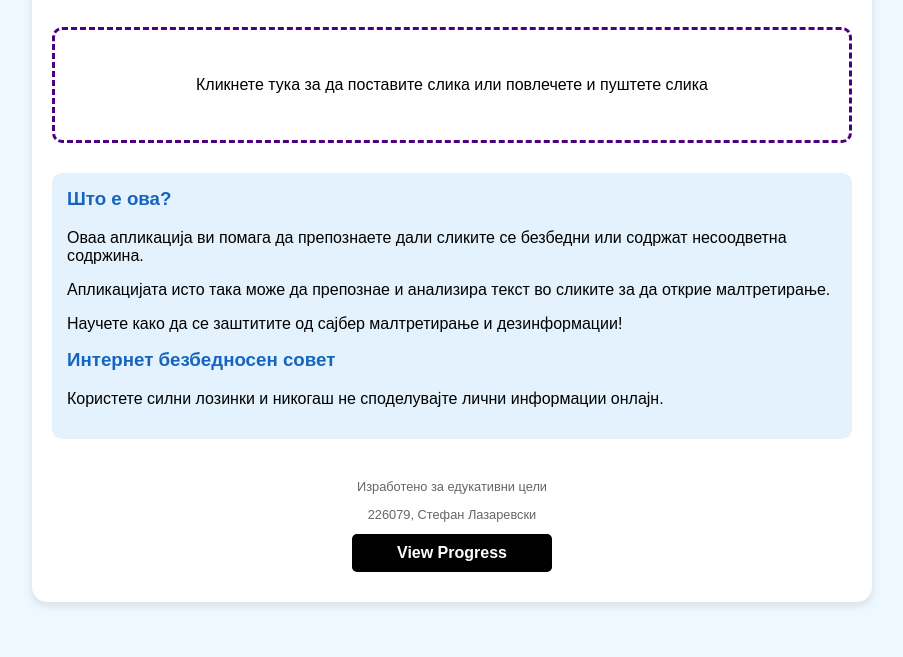
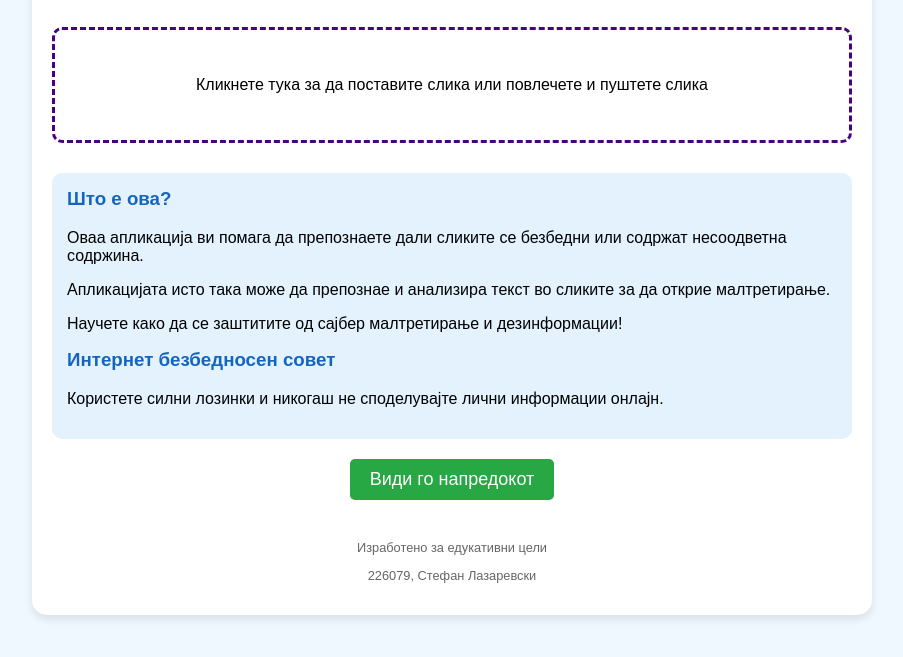
Before and after one commit to stefan-lazarevski/MiK-24-25, a website: page src/index.html in a window 1280 px wide. Shown: the part 135-792 px from the top of the page, without its empty margins (188-1091 px from the left). Drawn offline with Linux system fonts and the light colour scheme.

Commit message:
Fixed button in index.html

```diff
--- a/src/index.html
+++ b/src/index.html
@@ -10,6 +10,28 @@
     <script src="https://cdn.jsdelivr.net/npm/@tensorflow-models/toxicity@1.2.2"></script>
     <script src="https://cdn.jsdelivr.net/npm/tesseract.js@4.1.1/dist/tesseract.min.js"></script>
     <script src="script.js"></script>
+
+    <style>
+        .progress-btn {
+            display: inline-block;
+            margin-top: 20px;
+            padding: 10px 20px;
+            font-size: 18px;
+            color: white;
+            background-color: #28a745;
+            border: none;
+            border-radius: 5px;
+            cursor: pointer;
+            text-decoration: none;
+            transition: transform 0.2s ease-in-out;
+        }
+
+        .progress-btn:hover {
+            background-color: #218838;
+            transform: scale(1.1);
+        }
+
+    </style>
 </head>
 <body>
 <div class="container">
@@ -55,7 +77,7 @@
             <p id="safetyTip">Користете силни лозинки и никогаш не споделувајте лични информации онлајн.</p>
         </div>
     </main>
-
+    <a href="progress.html" class="progress-btn">Види го напредокот</a>
     <footer>
         <p>Изработено за едукативни цели</p>
         <p>226079, Стефан Лазаревски</p>
--- a/src/script.js
+++ b/src/script.js
@@ -21,13 +21,13 @@ document.addEventListener('DOMContentLoaded', async () => {
     // Initialize points system
     initPointsSystem();
 
-    // Progress button
-    const progressButton = document.createElement('button');
-    progressButton.id = 'progressButton';
-    progressButton.className = 'progress-button';
-    progressButton.textContent = 'View Progress';
-    progressButton.onclick = () => window.location.href = 'progress.html';
-    document.querySelector('.container').appendChild(progressButton);
+    // // Progress button
+    // const progressButton = document.createElement('button');
+    // progressButton.id = 'progressButton';
+    // progressButton.className = 'progress-button';
+    // progressButton.textContent = 'Ажурирај страната';
+    // progressButton.onclick = () => window.location.href = 'progress.html';
+    // document.querySelector('.container').appendChild(progressButton);
 
     // Unsafe content categories to check
     const unsafeCategories = {
```
